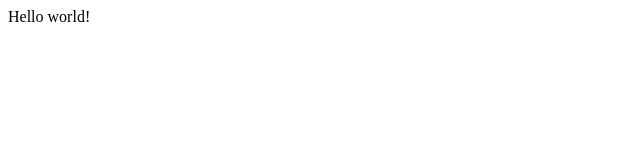
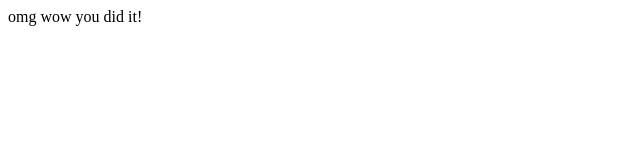
Before and after one commit to calistanguyen/personal-website, a Gatsby site: page / in a window 1280 px wide. Shown: the full height of the page, 0-640 px from the left. Built offline with nearby package versions, Linux system fonts and the light colour scheme; Gatsby itself is replaced by a stand-in of ours.

Commit message:
initial commit

```diff
--- a/src/pages/index.js
+++ b/src/pages/index.js
@@ -1,5 +1,5 @@
 import React from "react"
 
 export default function Home() {
-  return <div>Hello world!</div>
+  return <div>omg wow you did it!</div>
 }
```
